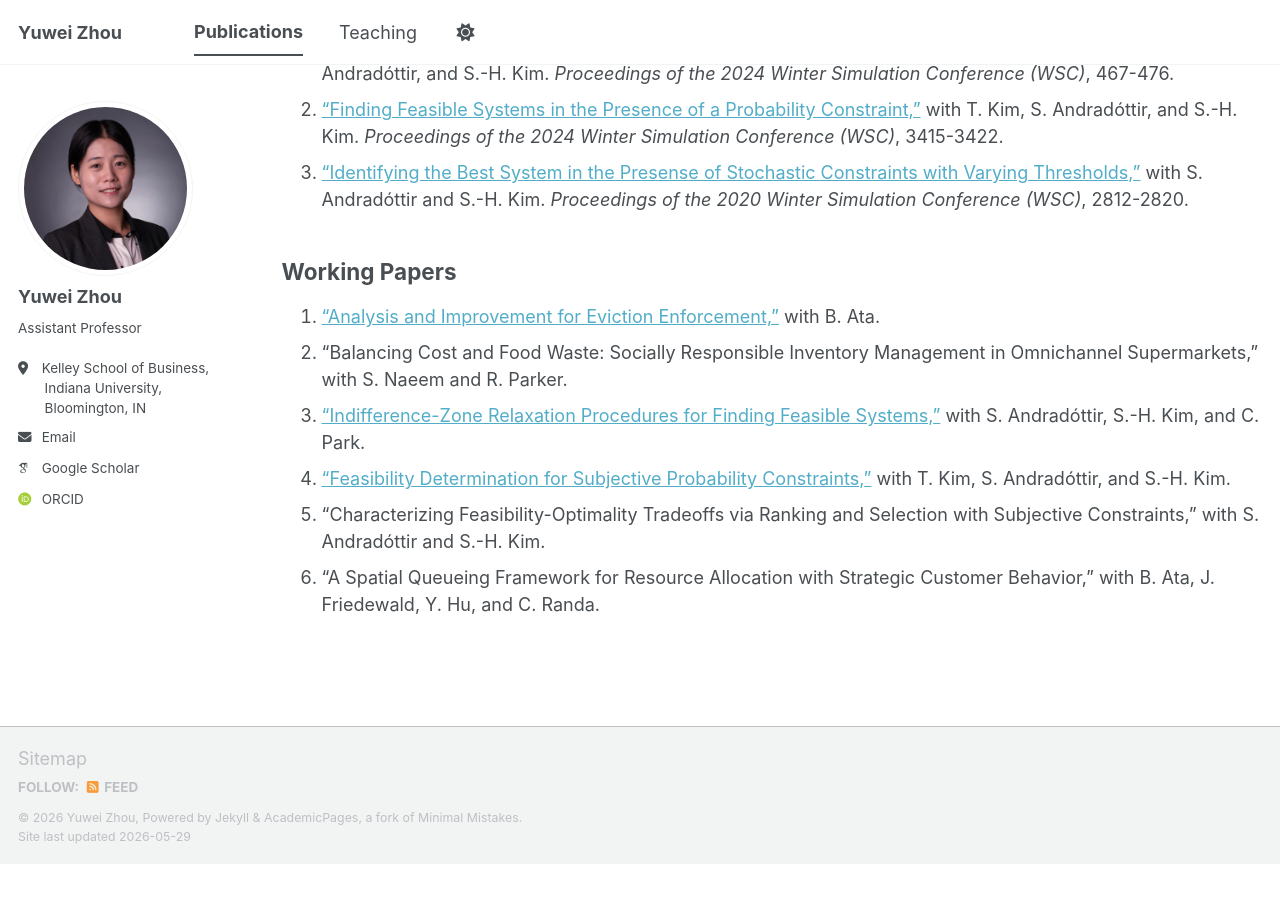
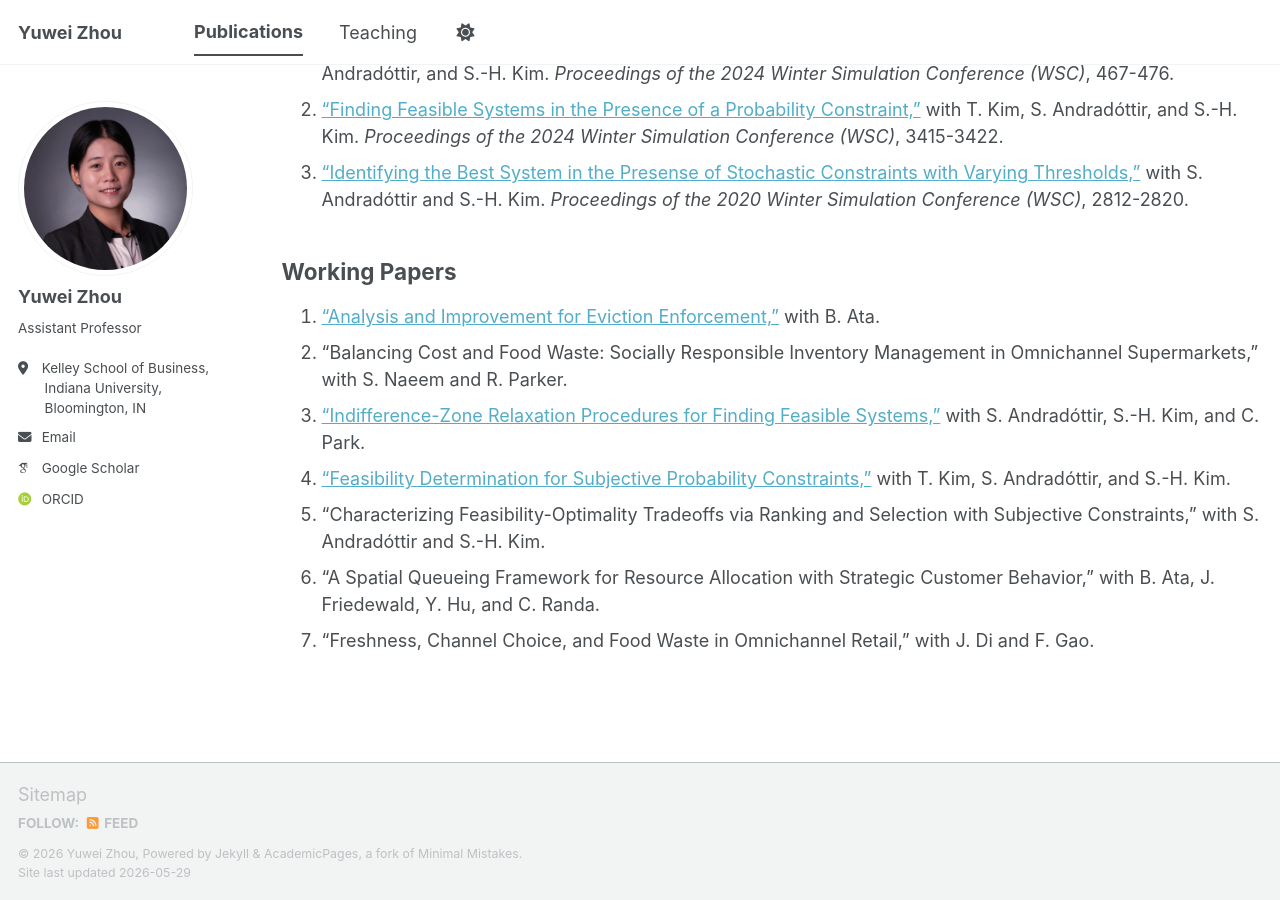
Before and after one commit to yuweizhou3/yuweizhou3.github.io, a Jekyll site: the page built from _pages/publications.md, in a window 1280 px wide and 900 px high, scrolled down 519 px. Built offline with Jekyll 4.4.1, drawn with Linux system fonts in a browser that asks for light colours; some web fonts are replaced; a script bundle is joined from its source files by our own code; library files that are not in the unit come from our copies; before the commit the page ends 1383 px from its top, so only the background shows below that.

Commit message:
Update publications.md

```diff
--- a/_pages/publications.md
+++ b/_pages/publications.md
@@ -23,3 +23,4 @@ author_profile: true
 4. ["Feasibility Determination for Subjective Probability Constraints,"](https://arxiv.org/abs/2605.27237) with T. Kim, S. Andradóttir, and S.-H. Kim.
 5. "Characterizing Feasibility-Optimality Tradeoffs via Ranking and Selection with Subjective Constraints," with S. Andradóttir and S.-H. Kim.
 6. "A Spatial Queueing Framework for Resource Allocation with Strategic Customer Behavior," with B. Ata, J. Friedewald, Y. Hu, and C. Randa.
+7. "Freshness, Channel Choice, and Food Waste in Omnichannel Retail," with J. Di and F. Gao.
```
